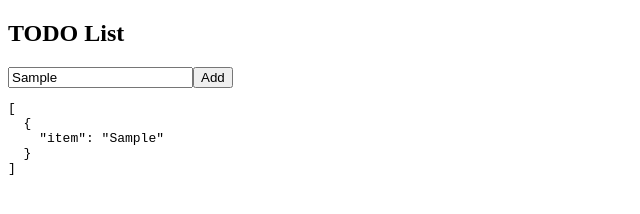
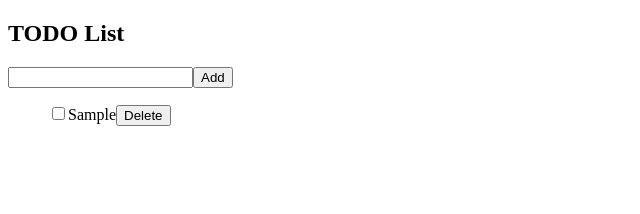
Before and after one commit to d-takeuchi/vue-practice, a plain HTML site: page index.html in a window 1280 px wide. Both pictures are taken after typing "Sample" into the empty fields and a click on the button "Add". Shown: the whole page, without its empty margins (0-640 px from the left). Drawn offline with nearby package versions, Linux system fonts and the light colour scheme.

Commit message:
todoアプリの実装

```diff
--- a/css/main.css
+++ b/css/main.css
@@ -0,0 +1,7 @@
+#app ul {
+  list-style: none;
+}
+
+#app li > span.done {
+  text-decoration: line-through;
+}
--- a/index.html
+++ b/index.html
@@ -15,7 +15,13 @@
         <button v-on:click="addItem">Add</button>
       </form>
 
-      <pre>{{ todos }}</pre>
+      <ul>
+        <li v-for="(todo, index) in todos">
+          <input type="checkbox" v-model="todo.isDone" />
+          <span v-bind:class="{ done:todo.isDone }">{{ todo.item }}</span>
+          <button v-on:click="deleteItem(index)">Delete</button>
+        </li>
+      </ul>
     </div>
 
     <script src="https://unpkg.com/vue@3.1.5"></script>
--- a/js/main.js
+++ b/js/main.js
@@ -5,11 +5,16 @@ const app = Vue.createApp({
   }),
   methods: {
     addItem: function (event) {
+      if (this.newItem === '') return
       let todo = {
         item: this.newItem,
+        isDone: false,
       }
-      console.log(todo)
       this.todos.push(todo)
+      this.newItem = ''
+    },
+    deleteItem: function (index) {
+      this.todos.splice(index, 1)
     },
   },
 }).mount('#app')
```
